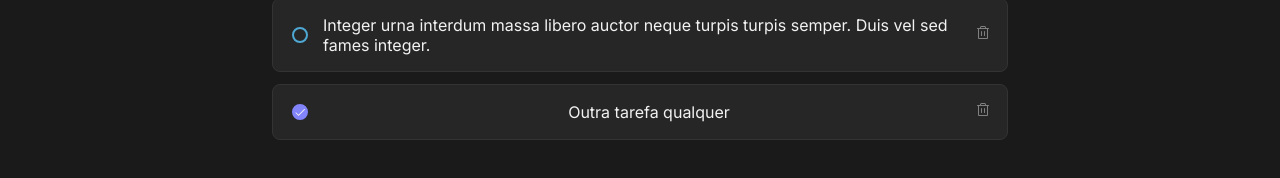
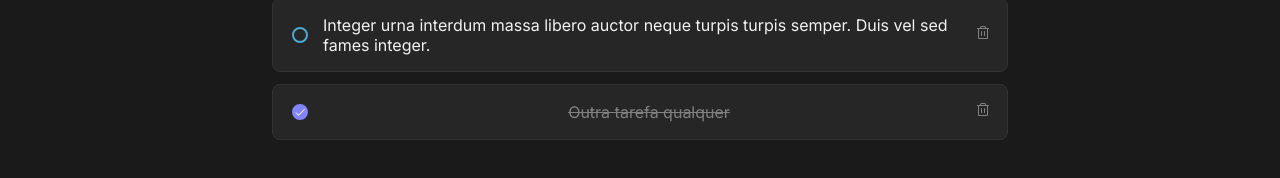
Before and after one commit to espjotape/ToDo-List, a React (Vite) app: page / in a window 1280 px wide. Shown: the part 276-454 px from the top of the page. Built offline with nearby package versions, Linux system fonts and the light colour scheme.

Commit message:
feat: style paragraph when task is completed

```diff
--- a/src/components/Task/Task.tsx
+++ b/src/components/Task/Task.tsx
@@ -9,6 +9,7 @@ interface Props {
 
 export function Task({ data, onToggleTask } : Props) {
  const checkboxClassName = data.isDone ? "checkbox-checked" : "checkbox-unchecked";
+ const paragraphClassName = data.isDone ? "paragraph-checked" : "";
 
  function handleTaskToggle() {
   onToggleTask({ id: data.id, value: !data.isDone })
@@ -23,7 +24,9 @@ export function Task({ data, onToggleTask } : Props) {
     </span>
    </label>
 
-   <p>{data.content}</p>
+   <p className={`${paragraphClassName}`}>
+    {data.content}
+    </p>
 
    <button>
     <Trash size={16} />
--- a/src/components/Task/TaskStyles.ts
+++ b/src/components/Task/TaskStyles.ts
@@ -48,6 +48,18 @@ export const Container = styled.div`
   border: 2px solid ${({ theme }) => theme.COLORS.BLUE};
  }
 
+ .paragraph {
+  font-size: 0.875rem;
+  user-select: none;
+  line-height: 140%;
+  transition: 0.2s all;
+ }
+
+ .paragraph-checked {
+  text-decoration: line-through;
+  color: ${({theme}) => theme.COLORS.GRAY_300}
+ }
+
  > button {
   border: none;
   background: transparent;
```
